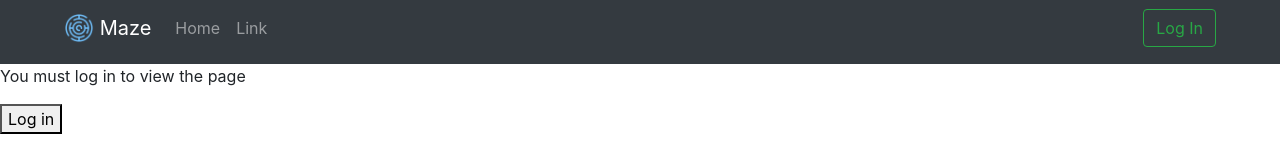
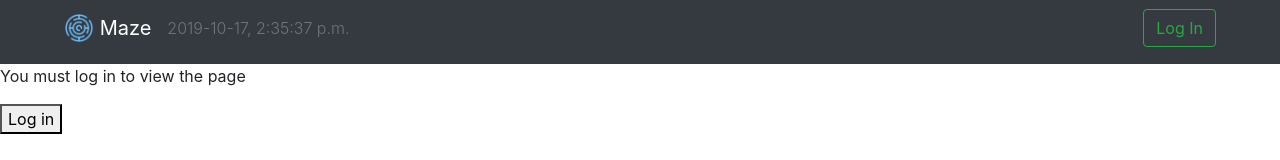
Before and after one commit to golionko/maze_game_react_ui, a React (Create React App) app: page /login in a window 1280 px wide. Shown: the top 160 px of the page. Built offline with nearby package versions, Linux system fonts and the light colour scheme.

Commit message:
Isuue 10 removed links from NavBar and added curr date time.

```diff
--- a/src/components/NavBar/NavBar.jsx
+++ b/src/components/NavBar/NavBar.jsx
@@ -19,8 +19,9 @@ const Navigation = () =>  (
             <Navbar.Toggle aria-controls="basic-navbar-nav" />
             <Navbar.Collapse id="basic-navbar-nav">
                 <Nav className="mr-auto">
-                    <Nav.Link href="#home">Home</Nav.Link>
-                    <Nav.Link as={Link} to="/roomView">Link</Nav.Link>
+                    <div className="font-weight-light text-muted">
+                        {new Date().toLocaleString('en-CA', { timeZone: 'America/New_York' })}
+                    </div>
                 </Nav>
                 <AuthButton />
             </Navbar.Collapse>
```
